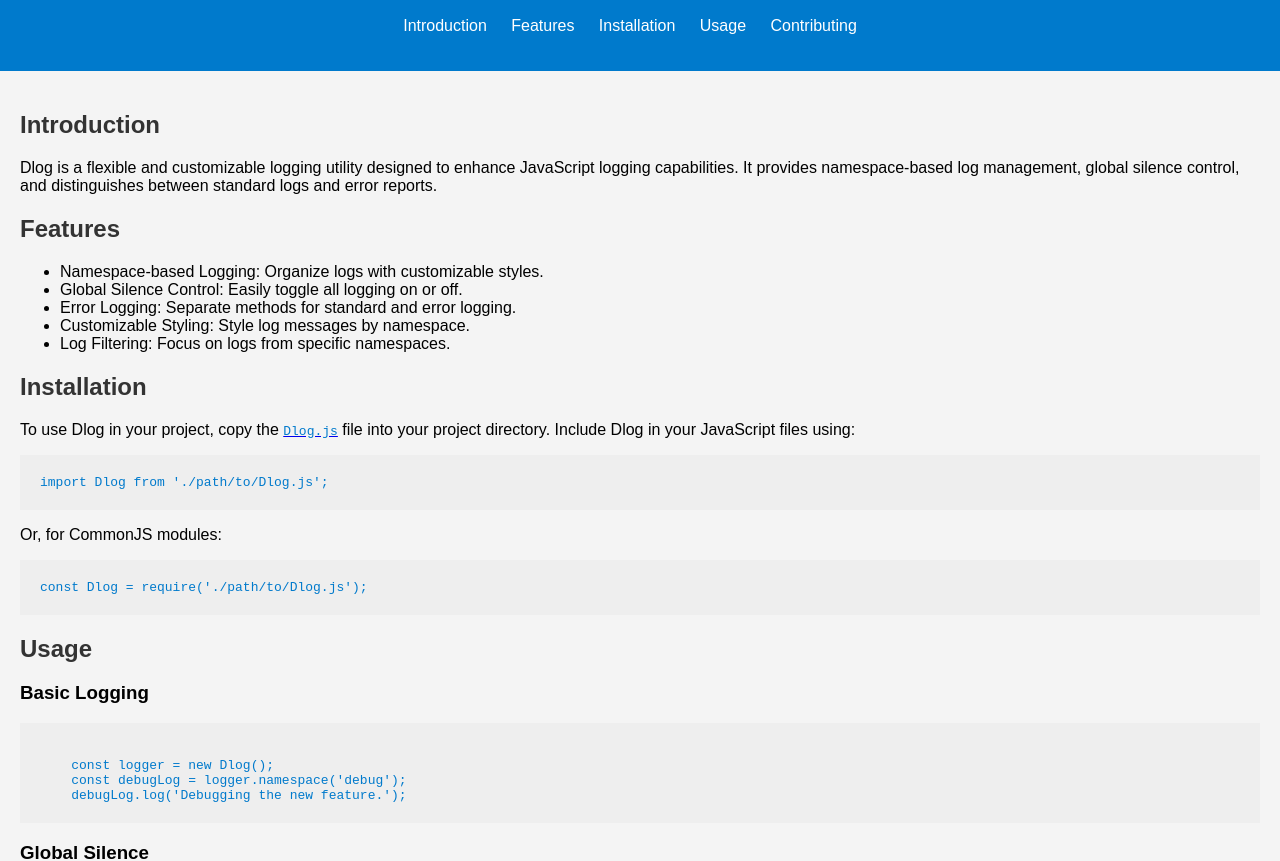
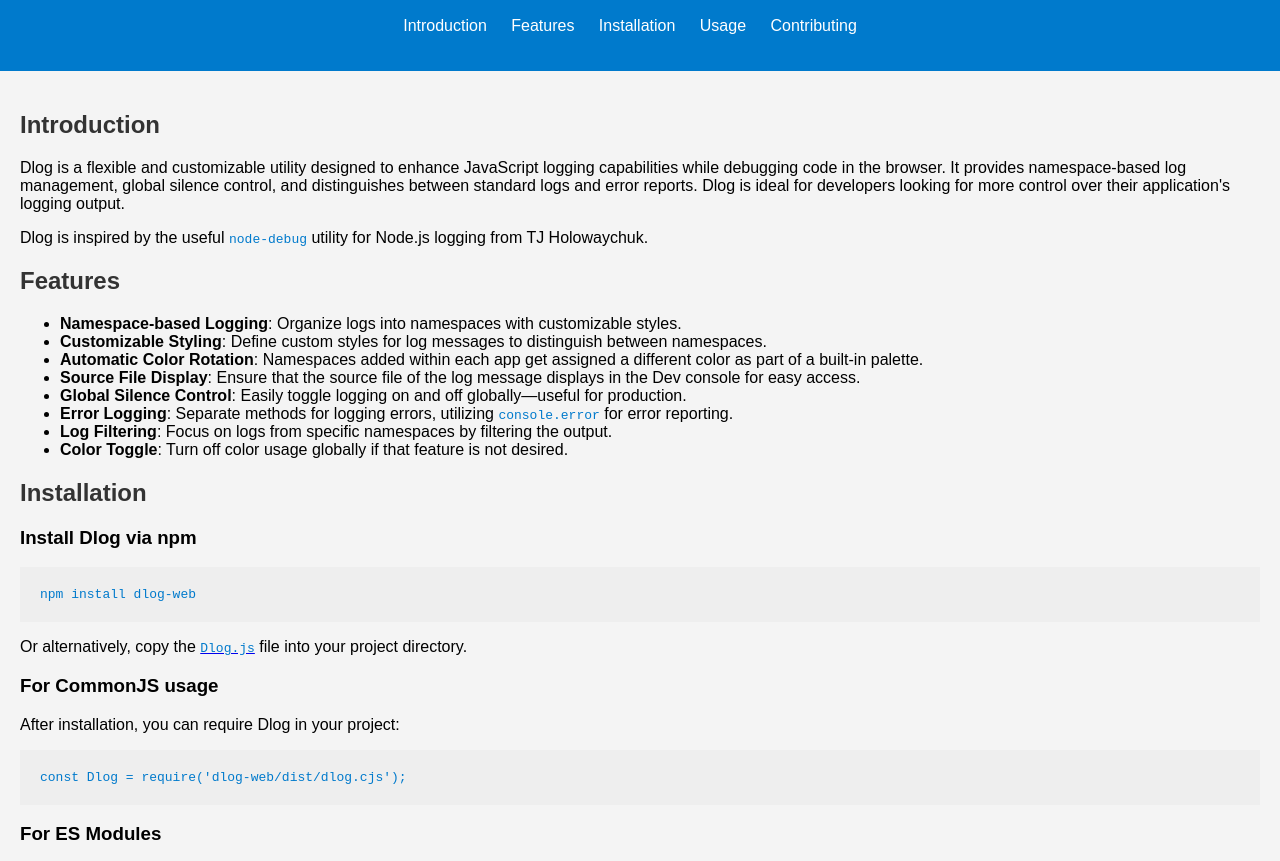
Before and after one commit to SylonZero/Dlog, a website built with webpack: page docs/index.html in a window 1280 px wide. Shown: the part 83-944 px from the top of the page. Built offline with nearby package versions, Linux system fonts and the light colour scheme.

Commit message:
Docs Update
- Feature list updated to include all features
- Installation support via NPM added

```diff
--- a/docs/index.html
+++ b/docs/index.html
@@ -32,24 +32,39 @@
 
         <section id="introduction">
             <h2>Introduction</h2>
-            <p>Dlog is a flexible and customizable logging utility designed to enhance JavaScript logging capabilities. It provides namespace-based log management, global silence control, and distinguishes between standard logs and error reports.</p>
+            <p>Dlog is a flexible and customizable utility designed to enhance JavaScript logging capabilities while debugging code in the browser.
+                It provides namespace-based log management, global silence control, and distinguishes between standard logs and error reports.
+                Dlog is ideal for developers looking for more control over their application's logging output.</p>
+            <p>Dlog is inspired by the useful <code>node-debug</code> utility for Node.js logging from TJ Holowaychuk.</p>
         </section>
         <section id="features">
             <h2>Features</h2>
             <ul>
-                <li>Namespace-based Logging: Organize logs with customizable styles.</li>
-                <li>Global Silence Control: Easily toggle all logging on or off.</li>
-                <li>Error Logging: Separate methods for standard and error logging.</li>
-                <li>Customizable Styling: Style log messages by namespace.</li>
-                <li>Log Filtering: Focus on logs from specific namespaces.</li>
+                <li><strong>Namespace-based Logging</strong>: Organize logs into namespaces with customizable styles.</li>
+                <li><strong>Customizable Styling</strong>: Define custom styles for log messages to distinguish between namespaces.</li>
+                <li><strong>Automatic Color Rotation</strong>: Namespaces added within each app get assigned a different color as part of a built-in palette.</li>
+                <li><strong>Source File Display</strong>: Ensure that the source file of the log message displays in the Dev console for easy access.</li>
+                <li><strong>Global Silence Control</strong>: Easily toggle logging on and off globally—useful for production.</li>
+                <li><strong>Error Logging</strong>: Separate methods for logging errors, utilizing <code>console.error</code> for error reporting.</li>
+                <li><strong>Log Filtering</strong>: Focus on logs from specific namespaces by filtering the output.</li>
+                <li><strong>Color Toggle</strong>: Turn off color usage globally if that feature is not desired.</li>
             </ul>
         </section>
         <section id="installation">
             <h2>Installation</h2>
-            <p>To use Dlog in your project, copy the <a href="dlog.js"><code>Dlog.js</code></a> file into your project directory. Include Dlog in your JavaScript files using:</p>
-            <pre><code>import Dlog from './path/to/Dlog.js';</code></pre>
-            <p>Or, for CommonJS modules:</p>
-            <pre><code>const Dlog = require('./path/to/Dlog.js');</code></pre>
+            <h3>Install Dlog via npm</h3>
+            <pre tabindex="0"><code>npm install dlog-web</code></pre>
+            <p>Or alternatively, copy the <a href="dlog.js">
+                <code>Dlog.js</code></a> file into your project directory.</p>
+
+            <h3>For CommonJS usage</h3>
+            <p>After installation, you can require Dlog in your project:</p>
+            <pre><code>const Dlog = require('dlog-web/dist/dlog.cjs');</code></pre>
+
+            <h3>For ES Modules</h3>
+            <p>If your project uses ES Modules, you can import Dlog directly after installation.
+                This method works well for modern JavaScript projects that utilize import/export syntax.</p>
+            <pre><code>import Dlog from 'dlog-web/dist/dlog.esm.js';</code></pre>
         </section>
         <section id="usage">
             <h2>Usage</h2>
```
